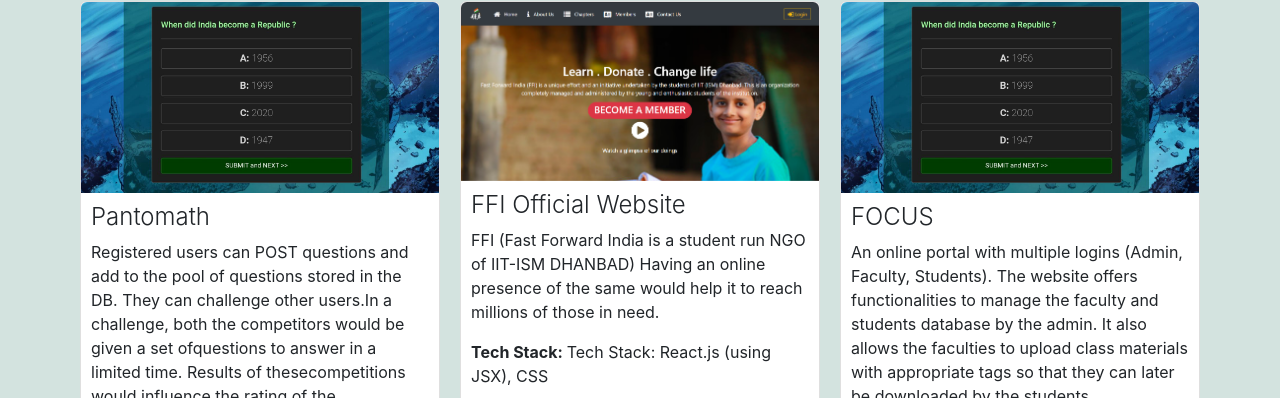
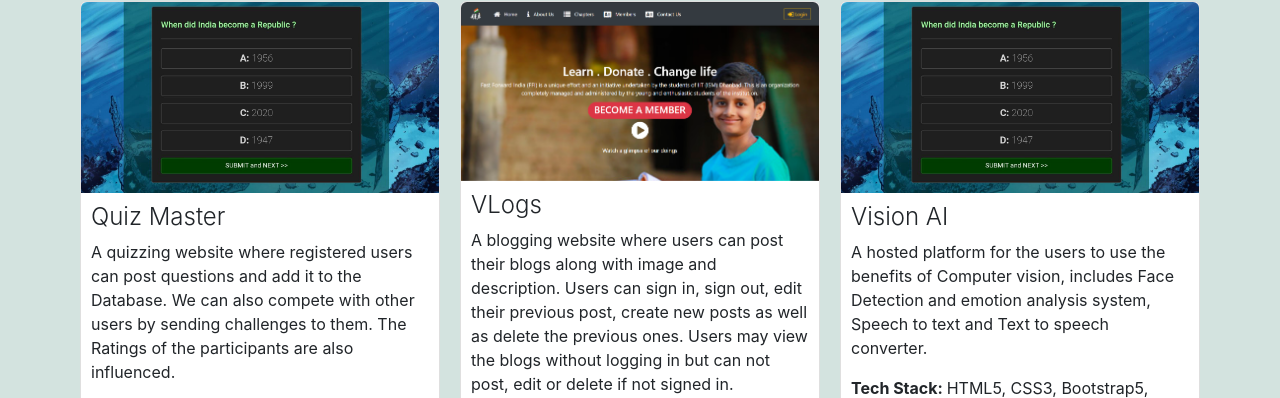
Before and after one commit to SUBHANSHU1604/subhanshu-portfolio, a plain HTML site: page index.html in a window 1280 px wide. Shown: the part 3018-3416 px from the top of the page. Drawn offline with nearby package versions, Linux system fonts and the light colour scheme.

Commit message:
edit details

```diff
--- a/index.html
+++ b/index.html
@@ -207,16 +207,16 @@
                             <img style="border-radius: 6px 6px 0px 0px;" width="100%" height="100%" src="./public/images/projects/pantomath_proj.png" alt="PANTOMATH bg">
                         </div>
                         <div style="margin: 10px;">
-                            <h4 class="display-4" style="font-size: 24px;">Pantomath</h4>
+                            <h4 class="display-4" style="font-size: 24px;">Quiz Master</h4>
                             <p>
-                                Registered users can POST questions and add to the pool of questions stored in the DB. They can challenge other users.In a challenge, both the competitors would be given a set ofquestions to answer in a limited time. Results of thesecompetitions would influence the rating of the participants.
+                                A quizzing website where registered users can post questions  and add it to the Database. We can also compete with other users by sending challenges to them. The Ratings of the participants are also influenced.
                             </p>
                             <p>
-                                <b>Tech Stack: </b>node, mongoDB, EJS template engine, HTML, CSS, JS
+                                <b>Tech Stack: </b>HTML, CSS, Bootstrap, NodeJs, ExpressJs, PassportJs, MongoDB
                             </p>
                             <div style="display: flex; justify-content: space-between;">
-                                <a target="_blank" href="https://fathomless-scrubland-31548.herokuapp.com/" style="flex-grow: 2; margin-right: 5px;" class="btn btn-primary btn-md">Visit</a>
-                                <a target="_blank" href="https://github.com/SandeepKumarAuddy/pantomath-quiz" style="flex-grow: 1; margin-left: 5px;" class="btn btn-secondary btn-md"><i class="fab fa-github"></i> src</a>
+                                <a target="_blank" href="https://github.com/SUBHANSHU1604/Quiz_Master.git" style="flex-grow: 2; margin-right: 5px;" class="btn btn-primary btn-md">Visit</a>
+                                <a target="_blank" href="https://github.com/SUBHANSHU1604/Quiz_Master.git" style="flex-grow: 1; margin-left: 5px;" class="btn btn-secondary btn-md"><i class="fab fa-github"></i> src</a>
                             </div>
                         </div>
                     </div>
@@ -227,16 +227,16 @@
                             <img style="border-radius: 6px 6px 0px 0px;" width="100%" height="100%" src="./public/images/projects/ffi_proj.png" alt="PANTOMATH bg">
                         </div>
                         <div style="margin: 10px;">
-                            <h4 class="display-4" style="font-size: 24px;">FFI Official Website</h4>
+                            <h4 class="display-4" style="font-size: 24px;">VLogs</h4>
                             <p>
-                                FFI (Fast Forward India is a student run NGO of IIT-ISM DHANBAD) Having an online presence of the same would help it to reach millions of those in need.
+                                A blogging website where users can post their blogs along with image and description. Users can sign in, sign out, edit their previous post, create new posts as well as delete the previous ones. Users may view the blogs without logging in but can not post, edit or delete if not signed in.
                             </p>
                             <p>
-                                <b>Tech Stack: </b>Tech Stack: React.js (using JSX), CSS
+                                <b>Tech Stack: </b> HTML, CSS, Bootstrap, Semantic UI, NodeJs, ExpressJs, PassportJs, MongoDB
                             </p>
                             <div style="display: flex; justify-content: space-between;">
-                                <a target="_blank" href="https://floating-garden-00756.herokuapp.com/" style="flex-grow: 2; margin-right: 5px;" class="btn btn-primary btn-md">Visit</a>
-                                <a target="_blank" href="https://github.com/SandeepKumarAuddy/website" style="flex-grow: 1; margin-left: 5px;" class="btn btn-secondary btn-md"><i class="fab fa-github"></i> src</a>
+                                <a target="_blank" href="https://github.com/SUBHANSHU1604/VLogs.git" style="flex-grow: 2; margin-right: 5px;" class="btn btn-primary btn-md">Visit</a>
+                                <a target="_blank" href="https://github.com/SUBHANSHU1604/VLogs.git" style="flex-grow: 1; margin-left: 5px;" class="btn btn-secondary btn-md"><i class="fab fa-github"></i> src</a>
                             </div>
                         </div>
                     </div>
@@ -247,16 +247,16 @@
                             <img style="border-radius: 6px 6px 0px 0px;" width="100%" height="100%" src="./public/images/projects/pantomath_proj.png" alt="PANTOMATH bg">
                         </div>
                         <div style="margin: 10px;">
-                            <h4 class="display-4" style="font-size: 24px;">FOCUS </h4>
+                            <h4 class="display-4" style="font-size: 24px;">Vision AI</h4>
                             <p>
-                                An online portal with multiple logins (Admin, Faculty, Students). The website offers functionalities to manage the faculty and students database by the admin. It also allows the faculties to upload class materials with appropriate tags so that they can later be downloaded by the students.
+                                A hosted platform for the users to use the benefits of Computer vision, includes Face Detection and emotion analysis system, Speech to text and Text to speech converter.
                             </p>
                             <p>
-                                <b>Tech Stack: </b>node, mongoDB, EJS template engine, HTML, CSS, JS
+                                <b>Tech Stack: </b>HTML5, CSS3, Bootstrap5, JavaScript(ES6), Node.js and  used public API “Face API”
                             </p>
                             <div style="display: flex; justify-content: space-between;">
-                                <a target="_blank" href="https://github.com/SandeepKumarAuddy/focus-coaching-website" style="flex-grow: 3; margin-right: 5px;" class="btn btn-primary btn-md">Visit</a>
-                                <a target="_blank" href="https://github.com/SandeepKumarAuddy/focus-coaching-website" style="flex-grow: 1; margin-left: 5px;" class="btn btn-secondary btn-md"><i class="fab fa-github"></i> src</a>
+                                <a target="_blank" href="https://github.com/SUBHANSHU1604/Vision_AI.git" style="flex-grow: 3; margin-right: 5px;" class="btn btn-primary btn-md">Visit</a>
+                                <a target="_blank" href="https://github.com/SUBHANSHU1604/Vision_AI.git" style="flex-grow: 1; margin-left: 5px;" class="btn btn-secondary btn-md"><i class="fab fa-github"></i> src</a>
                             </div>
                         </div>
                     </div>
```
